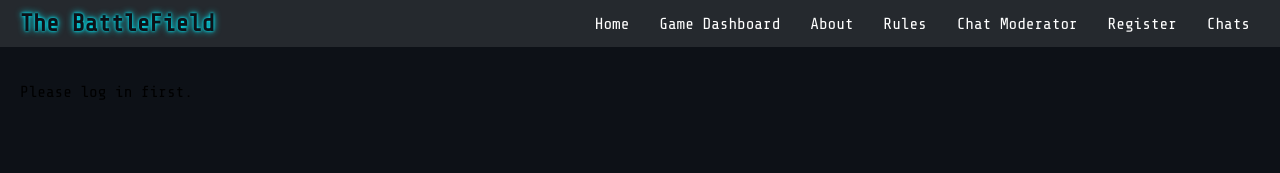
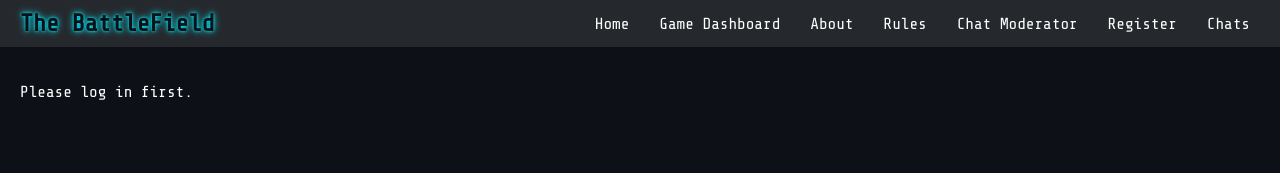
Before and after one commit to chrisanthony22/battlefield, a React (Create React App) app: page /chat in a window 1280 px wide. Shown: the top 173 px of the page. Built offline with nearby package versions, Linux system fonts and the light colour scheme.

Commit message:
12th commit

```diff
--- a/src/components/ChatListPage.jsx
+++ b/src/components/ChatListPage.jsx
@@ -169,7 +169,7 @@ function ChatListPage() {
     );
   };
 
-  if (!loggedInUser) return <p>Please log in first.</p>;
+  if (!loggedInUser) return <p style={{color:"white"}}>Please log in first.</p>;
 
   return (
     <div className={`chat-container ${isMobile ? "mobile" : "desktop"}`}>
```
